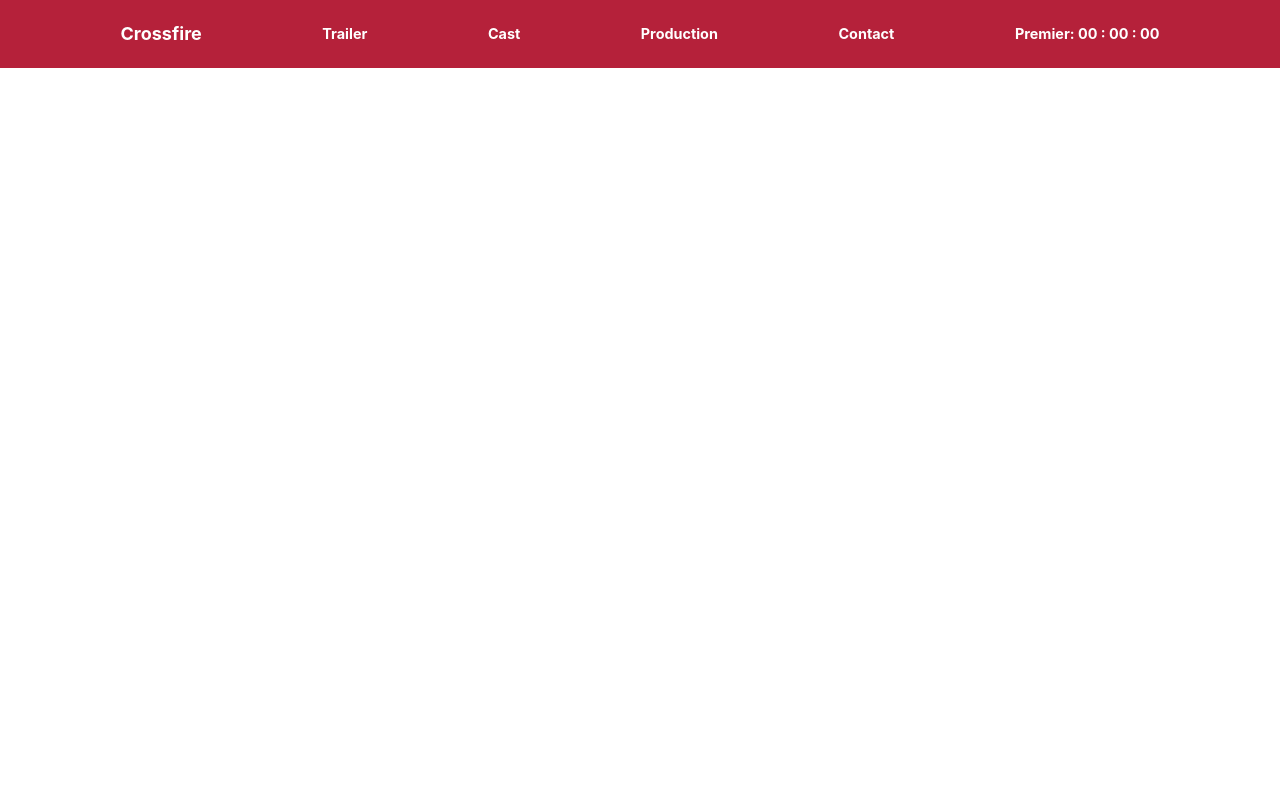
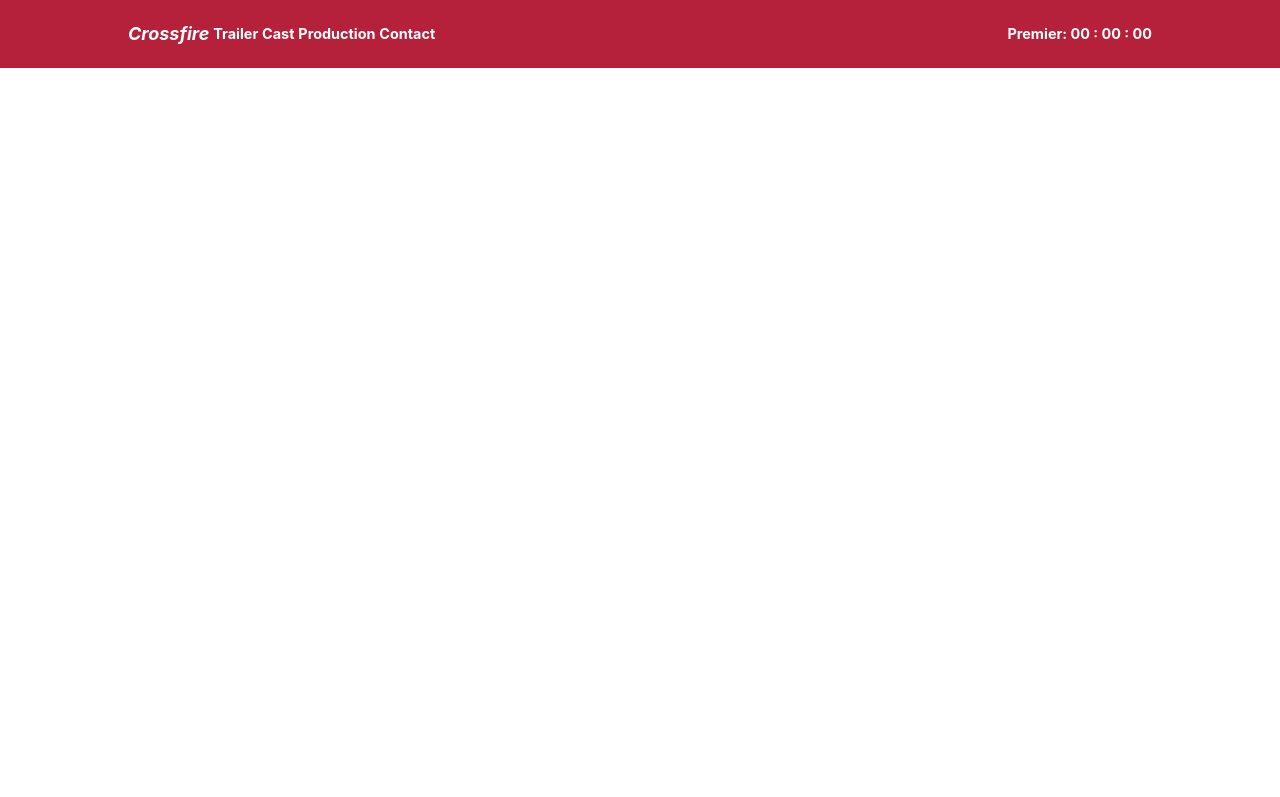
Before and after one commit to elim322/Crossfire, a Gatsby site: page / in a window 1280 px wide. Shown: the top 797 px of the page. Built offline with nearby package versions, Linux system fonts and the light colour scheme; Gatsby itself is replaced by a stand-in of ours.

Commit message:
fix navbar styling

```diff
--- a/src/assets/scss/components/_navbar.scss
+++ b/src/assets/scss/components/_navbar.scss
@@ -7,12 +7,20 @@
     margin: 0 auto;
     display: flex;
     flex-direction: row;
-    justify-content: space-evenly;
+    justify-content: space-between;
+    width: 80%;
+    .scroll-targets {
+      display: flex;
+      flex-direction: row;
+      justify-content: space-between;
+      width: 30%;
+    }
     .site-title {
       margin: auto 0;
       color: white;
       text-decoration: none;
       font-size: 1rem;
+      font-style: italic;
     }
     .navbar-title {
       margin: auto 0;
--- a/src/components/header.js
+++ b/src/components/header.js
@@ -4,6 +4,7 @@ import React from "react"
 const Header = ({ siteTitle }) => (
   <header className="navbar">
     <div className="navbar-elements">
+      <div className="scroll-targets">
         <h1 className="site-title">
           <a className="nav-link">{siteTitle}</a>
         </h1>
@@ -19,6 +20,7 @@ const Header = ({ siteTitle }) => (
         <h1 className="navbar-title">
           <a className="nav-link">Contact</a>
         </h1>
+      </div>
       <h1 className="navbar-title">
         <p className="nav-link">Premier: 00 : 00 : 00</p>
       </h1>
```
Lines whose indentation alone changed are shown as unchanged.
